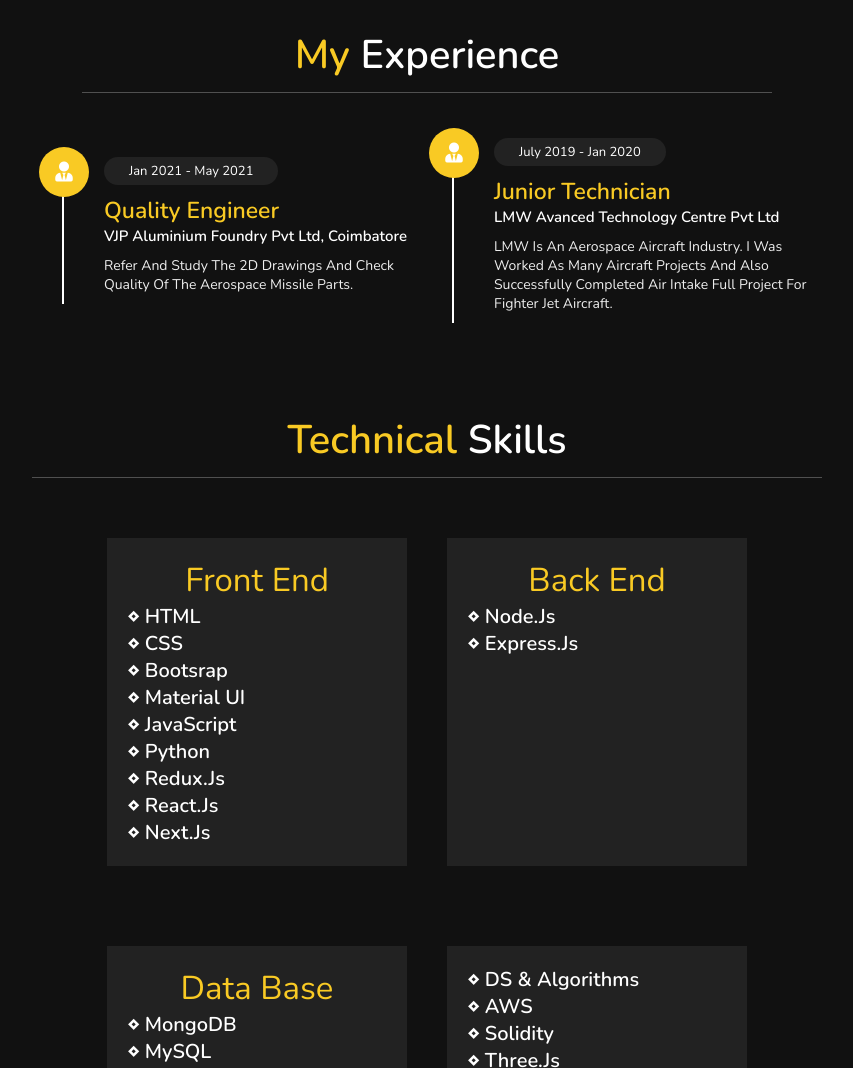
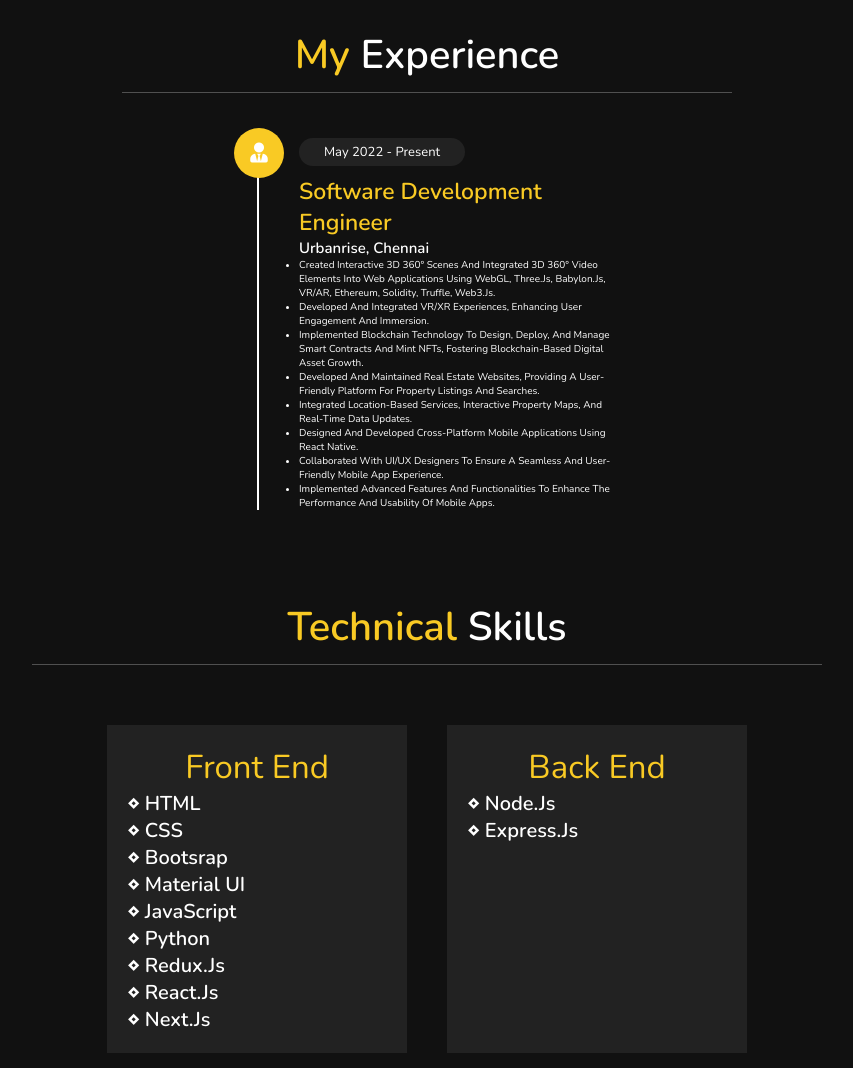
Before and after one commit to Neelakandan839/Portfolio, a plain HTML site: page index.html in a window 1280 px wide. Shown: the part 1540-2608 px from the top of the page, without its empty margins (388-1241 px from the left). Drawn offline with nearby package versions, Linux system fonts and the light colour scheme; files whose address does not match are found by name.

Commit message:
Update index.html

```diff
--- a/index.html
+++ b/index.html
@@ -21,7 +21,7 @@
     <div class="user">
         <img src="./images/nk.jpeg" alt="NK">
         <h3 class="name">NEELAKANDAN</h3>
-        <p class="post">Full Stack Web Developer</p>
+        <p class="post">Full Stack Developer</p>
     </div>
 
     <nav class="navbar">
@@ -46,7 +46,8 @@
 
     <h3>HI THERE !</h3>
     <h1>I'M <span>Neelakandan</span></h1>
-    <p>I'm currently a Full Stack Developer. I describe my self to you, I'm a self-motivated person and good & quick learner. Mostly loves problem solving by using simple solutions as best of my knowledge.
+    <p>
+        I'm Currently A Full Stack Developer. I Describe My Self To You, I'm A Self-Motivated Person And Good & Quick Learner. I Experienced with a strong background in cutting-edge technologies, including Web 3.0 development featuring 3D 360° scenes & videos, VR/XR experiences, and blockchain integration through smart contracts and NFTs. Proficient in React Native for app development. Proven track record of delivering innovative and immersive digital solutions.
     </p>
     <a href="#about"><button class="btn">about me <i class="fas fa-user"></i></button></a>
 
@@ -113,14 +114,24 @@
 
             <div class="box">
                 <i class="fas fa-user-tie"></i>
-                <span>Jan 2021 - May 2021</span>
-                <h3>Quality Engineer</h3>
-                <h2 class="edu">VJP Aluminium Foundry Pvt Ltd, Coimbatore</h2>
-                <p class="edu">Refer and study the 2D drawings and check
-                    quality of the Aerospace Missile parts.</p>
+                <span>May 2022 - Present</span>
+                <h3>Software Development Engineer</h3>
+                <h2 class="edu">Urbanrise, Chennai</h2>
+<!--                 <p class="edu">Refer and study the 2D drawings and check
+                    quality of the Aerospace Missile parts.</p> -->
+                <ul>
+                     <li class="edu">Created interactive 3D 360° scenes and integrated 3D 360° video elements into web applications using WebGL, Three.js, Babylon.js, VR/AR, Ethereum, Solidity, Truffle, Web3.js.</li>
+                     <li class="edu"> Developed and integrated VR/XR experiences, enhancing user engagement and immersion.</li>
+                     <li class="edu">Implemented blockchain technology to design, deploy, and manage smart contracts and mint NFTs, fostering blockchain-based digital asset growth.</li>
+                     <li class="edu">Developed and maintained real estate websites, providing a user-friendly platform for property listings and searches.</li>
+                     <li class="edu">Integrated location-based services, interactive property maps, and real-time data updates.</li>
+                     <li class="edu">Designed and developed cross-platform mobile applications using React Native.</li>
+                     <li class="edu">Collaborated with UI/UX designers to ensure a seamless and user-friendly mobile app experience.</li>
+                     <li class="edu">Implemented advanced features and functionalities to enhance the performance and usability of mobile apps.</li>
+                </ul>
             </div>
 
-            <div class="box">
+<!--             <div class="box">
                 <i class="fas fa-user-tie"></i>
                 <span>July 2019 - Jan 2020</span>
                 <h3>Junior Technician</h3>
@@ -129,7 +140,7 @@
                     worked as many aircraft projects and also
                     successfully completed Air Intake full project
                     for fighter jet aircraft.</p>
-            </div>
+            </div> -->
 
         </div>
 
@@ -174,9 +185,10 @@
         </h3>
     </div>
      <div class="box">
+          <span>Web 3.0</span>
         <h3>
-            <li class='skill'> ⋄ DS & Algorithms</li>
-             <li class='skill'> ⋄ AWS</li>
+<!--             <li class='skill'> ⋄ DS & Algorithms</li>
+             <li class='skill'> ⋄ AWS</li> -->
              <li class='skill'> ⋄ Solidity</li>
              <li class='skill'> ⋄ Three.js</li>
              <li class='skill'> ⋄ Babylon.js</li>
```
